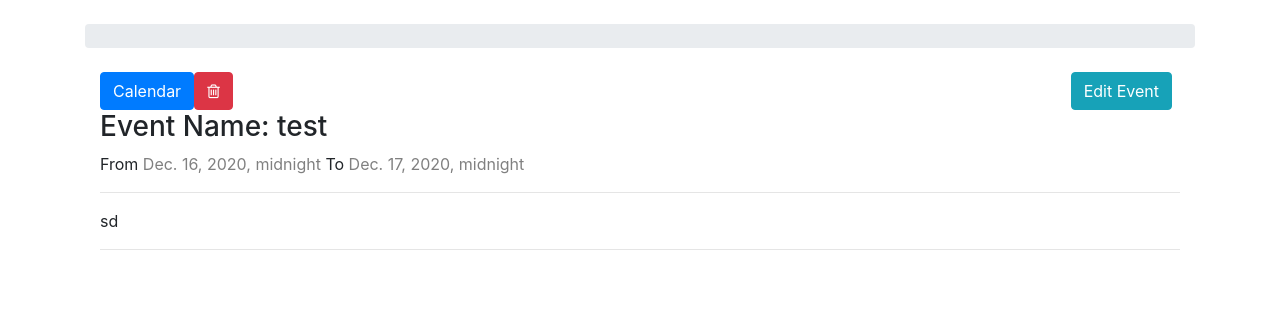
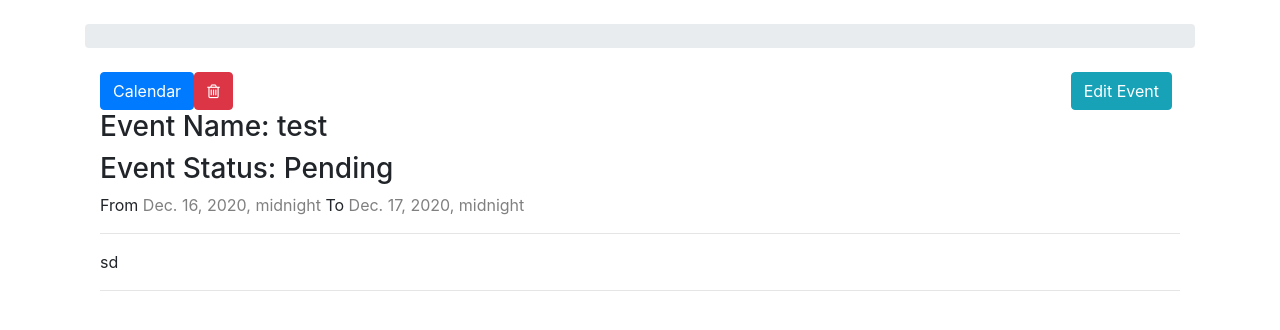
Before and after one commit to SajibBA/HealthPortal, a Django app: page /event/1/details/ in a window 1280 px wide. Shown: the part 56-386 px from the top of the page. Run offline with Django 3.2, Linux system fonts and the light colour scheme; data comes from the database, SQL or seed files in the repository; both versions use the stored data as it was after the commit; parts of the project's set-up code (start-up, migrations or seed data) failed here and were passed over; some libraries are stand-ins or nearby versions; some web fonts are replaced.

Commit message:
Calender added

```diff
--- a/schedules/forms.py
+++ b/schedules/forms.py
@@ -2,6 +2,8 @@ from django.forms import ModelForm, DateInput
 from datetime import datetime, date
 from .models import Event
 from django import forms
+
+# Calender forms
 
 
 class EventForm(ModelForm):
@@ -13,3 +15,6 @@ class EventForm(ModelForm):
   class Meta:
     model = Event
     exclude = ['user']
+
+
+#
--- a/schedules/models.py
+++ b/schedules/models.py
@@ -3,6 +3,8 @@ from django.urls import reverse
 from django.contrib.auth.models import User
 
 from profiles.models import Person
+
+# Calender models
 
 
 class Event(models.Model):
@@ -12,6 +14,12 @@ class Event(models.Model):
     start_time = models.DateTimeField()
     end_time = models.DateTimeField()
     created_date = models.DateTimeField(auto_now_add=True)
+    STATUS_CHOICES = (
+        ('Pending', 'Pending'),
+        ('Done', 'Done'),
+        ('Canceled', 'Canceled'),
+    )
+    status = models.CharField(max_length=20, default='Pending', choices=STATUS_CHOICES)
 
     def __str__(self):
         return self.title
--- a/schedules/views.py
+++ b/schedules/views.py
@@ -16,6 +16,8 @@ from django.urls import reverse_lazy
 from .models import *
 from .utils import Calendar
 from .forms import EventForm
+
+# Calender views------------
 
 
 def get_date(req_day):
@@ -63,12 +65,14 @@ def create_event(request):
         description = form.cleaned_data['description']
         start_time = form.cleaned_data['start_time']
         end_time = form.cleaned_data['end_time']
+        status = form.cleaned_data['status']
         Event.objects.get_or_create(
             user=request.user,
             title=title,
             description=description,
             start_time=start_time,
-            end_time=end_time
+            status=status,
+            end_time = end_time
         )
         return HttpResponseRedirect(reverse('calendar'))
     return render(request, 'calender/event.html', {'form': form})
@@ -76,7 +80,7 @@ def create_event(request):
 
 class EventEdit(generic.UpdateView):
     model = Event
-    fields = ['title', 'description', 'start_time', 'end_time']
+    fields = ['title', 'description', 'start_time', 'end_time', 'status']
     template_name = 'calender/event.html'
 
 
--- a/templates/calender/event_details.html
+++ b/templates/calender/event_details.html
@@ -14,6 +14,7 @@ Event Details
 
         <div class="clearfix">
             <h3>Event Name: {{ event.title }}</h3>
+            <h3>Event Status: {{ event.status }}</h3>
             <p>From <span style="color: gray;">{{ event.start_time }}</span> To <span style="color: gray;">{{ event.end_time }}</span></p>
             <hr>
             <p>{{ event.description }}</p>
--- a/templates/profile_home.html
+++ b/templates/profile_home.html
@@ -15,11 +15,11 @@ Good day
 <br/><br/>
      {% if user.is_authenticated %}
   <a href="{% url 'view_professionals' %}" class="btn btn-student btn-lg" role="button">View Professionals</a>
-  <a href="{% url 'calendar' %}" class="btn btn-student btn-lg" role="button">calendar</a>
+  <a href="{% url 'calendar' %}" class="btn btn-student btn-lg" role="button">calendar<i class="fa fa-calendar fa-1x" style="color:black" aria-hidden="true"></i></a>
             {% if flag %}
-            <a href="{% url 'view_messages' %}" class="btn btn-student btn-lg" role="button">messages<i class="fa fa-envelope fa-1x" aria-hidden="true"></i><i class="fa fa-bell-o" aria-hidden="true"></i></a>
+            <a href="{% url 'view_messages' %}" class="btn btn-student btn-lg" role="button">messages<i class="fa fa-envelope fa-1x" style="color:PeachPuff " aria-hidden="true"></i><i class="fa fa-bell-o" style="color:red" aria-hidden="true"></i></a>
             {% else %}
-            <a href="{% url 'view_messages' %}" class="btn btn-student btn-lg" role="button">messages<i class="fa fa-envelope fa-1x" aria-hidden="true"></i></a>
+            <a href="{% url 'view_messages' %}" class="btn btn-student btn-lg" role="button">messages<i class="fa fa-envelope fa-1x" style="color:PeachPuff" aria-hidden="true"></i></a>
             {% endif %}
     {% endif %}
 {% endblock %}
```
Also changed, not shown: schedules/utils.py (+9 -6 lines), db.sqlite3.
